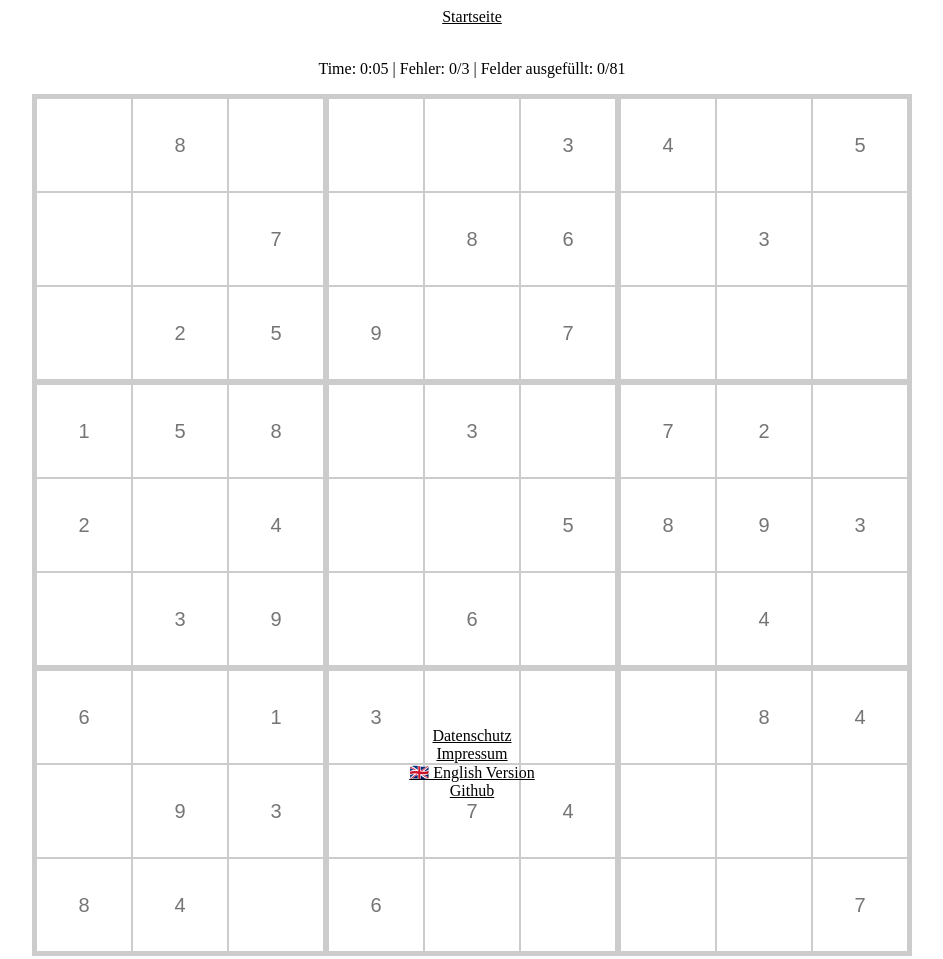
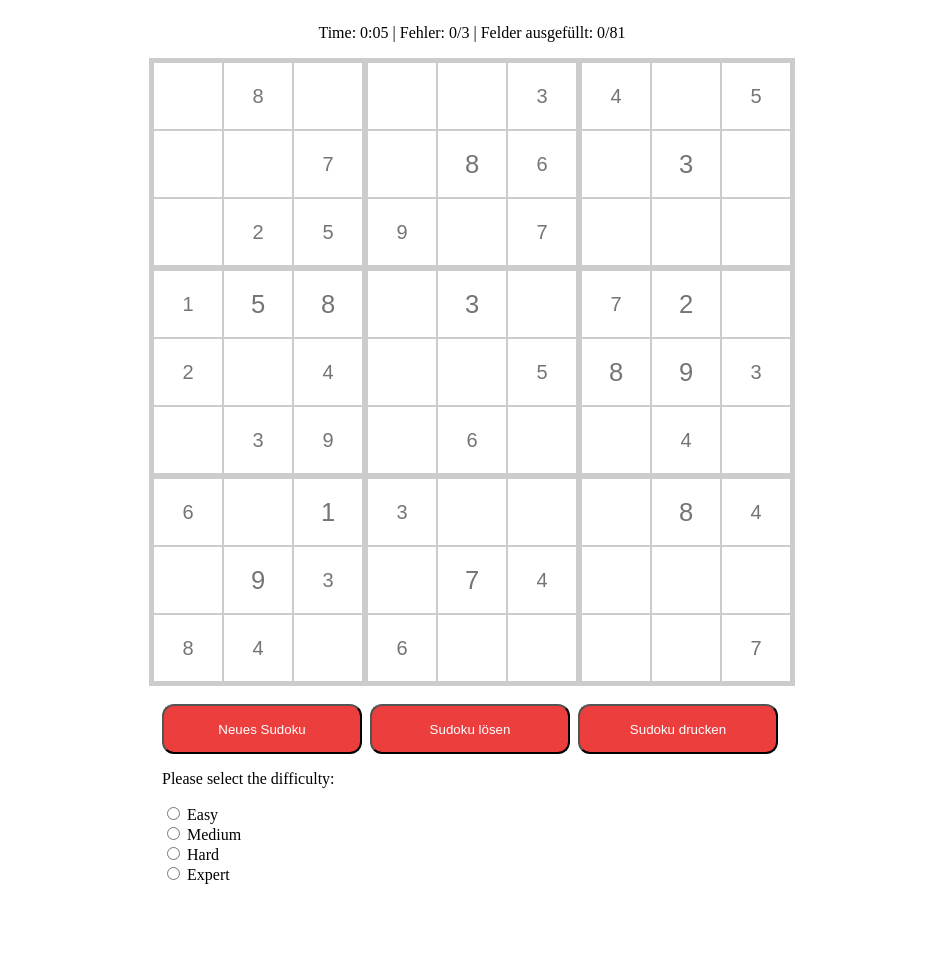
Before and after one commit to r0b-1n/sudoku-web, a website: page sudoku/sudoku.html in a window 1280 px wide. Shown: the top 959 px of the page, without its empty margins (168-1111 px from the left). After the commit the page ends 928 px from the top, so only its background shows below. Drawn offline with Linux system fonts and the light colour scheme; files that its build step writes are made by us from their sources.

Commit message:
modified:   Made the sudoku resize automatic

```diff
--- a/public/style.css
+++ b/public/style.css
@@ -149,16 +149,16 @@ input[type="number-right"] {
 }
 
 input[type="sudoku"] {
-    width: 90px;
-    height: 90px;
+    width: 5vw;
+    height: 5vw;
     text-align: center;
     border: 1px solid #ccc;
-    font-size: 20px;
+    font-size: 2vw;
 }
 
 input[type="sudoku-top"] {
-    width: 90px;
-    height: 90px;
+    width: 5vw;
+    height: 5vw;
     text-align: center;
     border: 1px solid #ccc;
     border-top: 5px solid #ccc;
@@ -166,8 +166,8 @@ input[type="sudoku-top"] {
 }
 
 input[type="sudoku-top-left"] {
-    width: 90px;
-    height: 90px;
+    width: 5vw;
+    height: 5vw;
     text-align: center;
     border: 1px solid #ccc;
     border-top: 5px solid #ccc;
@@ -176,8 +176,8 @@ input[type="sudoku-top-left"] {
 }
 
 input[type="sudoku-top-right"] {
-    width: 90px;
-    height: 90px;
+    width: 5vw;
+    height: 5vw;
     text-align: center;
     border: 1px solid #ccc;
     border-top: 5px solid #ccc;
@@ -186,8 +186,8 @@ input[type="sudoku-top-right"] {
 }
 
 input[type="sudoku-bottom"] {
-    width: 90px;
-    height: 90px;
+    width: 5vw;
+    height: 5vw;
     text-align: center;
     border: 1px solid #ccc;
     border-bottom: 5px solid #ccc;
@@ -195,8 +195,8 @@ input[type="sudoku-bottom"] {
 }
 
 input[type="sudoku-bottom-left"] {
-    width: 90px;
-    height: 90px;
+    width: 5vw;
+    height: 5vw;
     text-align: center;
     border: 1px solid #ccc;
     border-bottom: 5px solid #ccc;
@@ -205,8 +205,8 @@ input[type="sudoku-bottom-left"] {
 }
 
 input[type="sudoku-bottom-right"] {
-    width: 90px;
-    height: 90px;
+    width: 5vw;
+    height: 5vw;
     text-align: center;
     border: 1px solid #ccc;
     border-bottom: 5px solid #ccc;
@@ -215,8 +215,8 @@ input[type="sudoku-bottom-right"] {
 }
 
 input[type="sudoku-left"] {
-    width: 90px;
-    height: 90px;
+    width: 5vw;
+    height: 5vw;
     text-align: center;
     border: 1px solid #ccc;
     border-left: 5px solid #ccc;
@@ -224,8 +224,8 @@ input[type="sudoku-left"] {
 }
 
 input[type="sudoku-right"] {
-    width: 90px;
-    height: 90px;
+    width: 5vw;
+    height: 5vw;
     text-align: center;
     border: 1px solid #ccc;
     border-right: 5px solid #ccc;
--- a/sudoku/sudoku.html
+++ b/sudoku/sudoku.html
@@ -7,10 +7,6 @@
 </head>
 
 <body>
-  <div class="header">
-      <a href="/">Startseite</a>
-  </div>&nbsp
-
   <div>
     <p style="display: inline-block;" id="timer">Time: 0:00</p> | <p style="display: inline-block;" >Fehler: 0/3</p> | <p style="display: inline-block;" >Felder ausgefüllt: 0/81</p>
   </div>
@@ -137,15 +133,6 @@
   </div>&nbsp
 
 </body>
-
-<footer>
-  <div>
-      <a href="/datenschutz">Datenschutz</a><br>
-      <a href="/impressum">Impressum</a><br>
-      <a href="/" >🇬🇧 English Version</a><br>
-      <a href="https://github.com/r0b-1n/sudoku-web">Github</a><br>
-  </div>
-</footer>
 
 </html>
 
```
